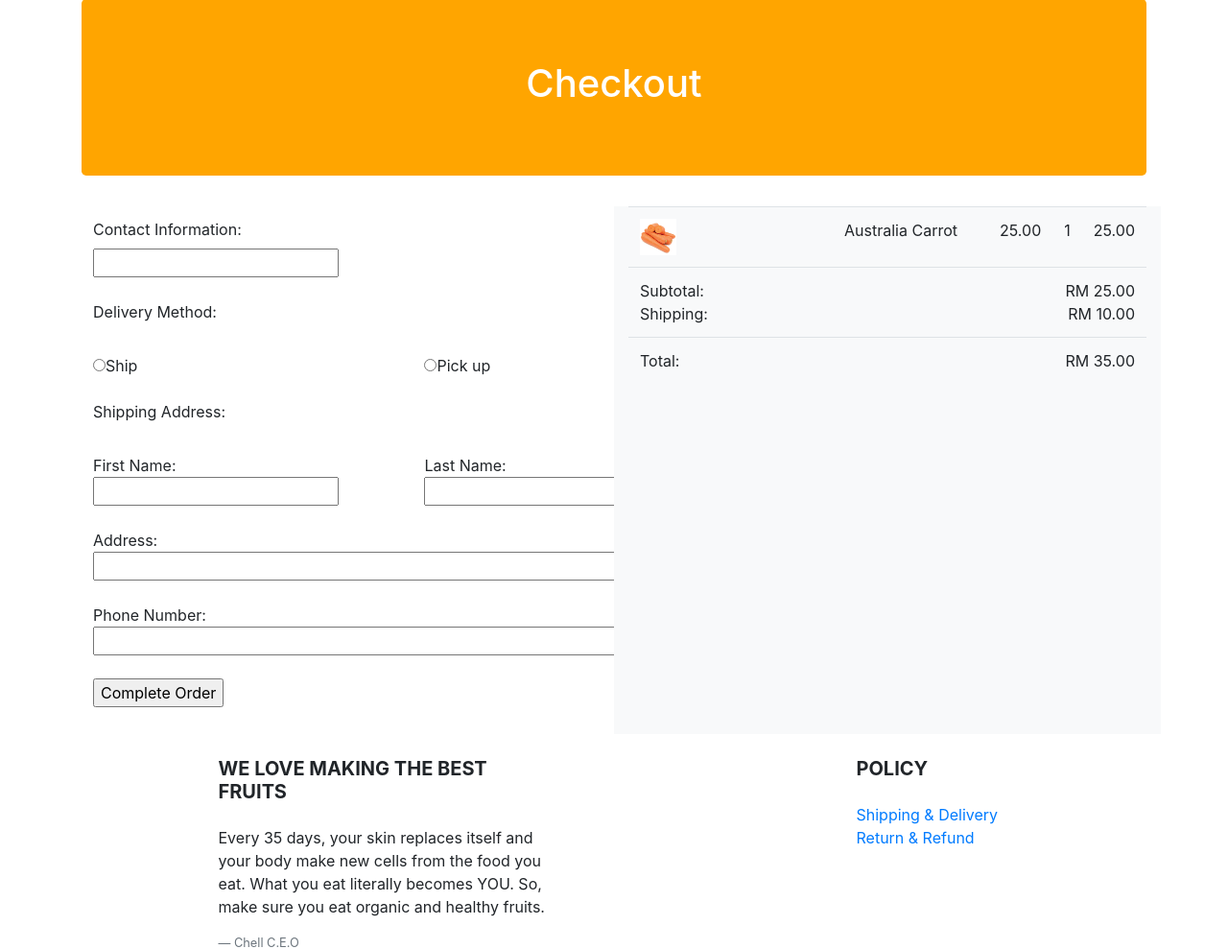
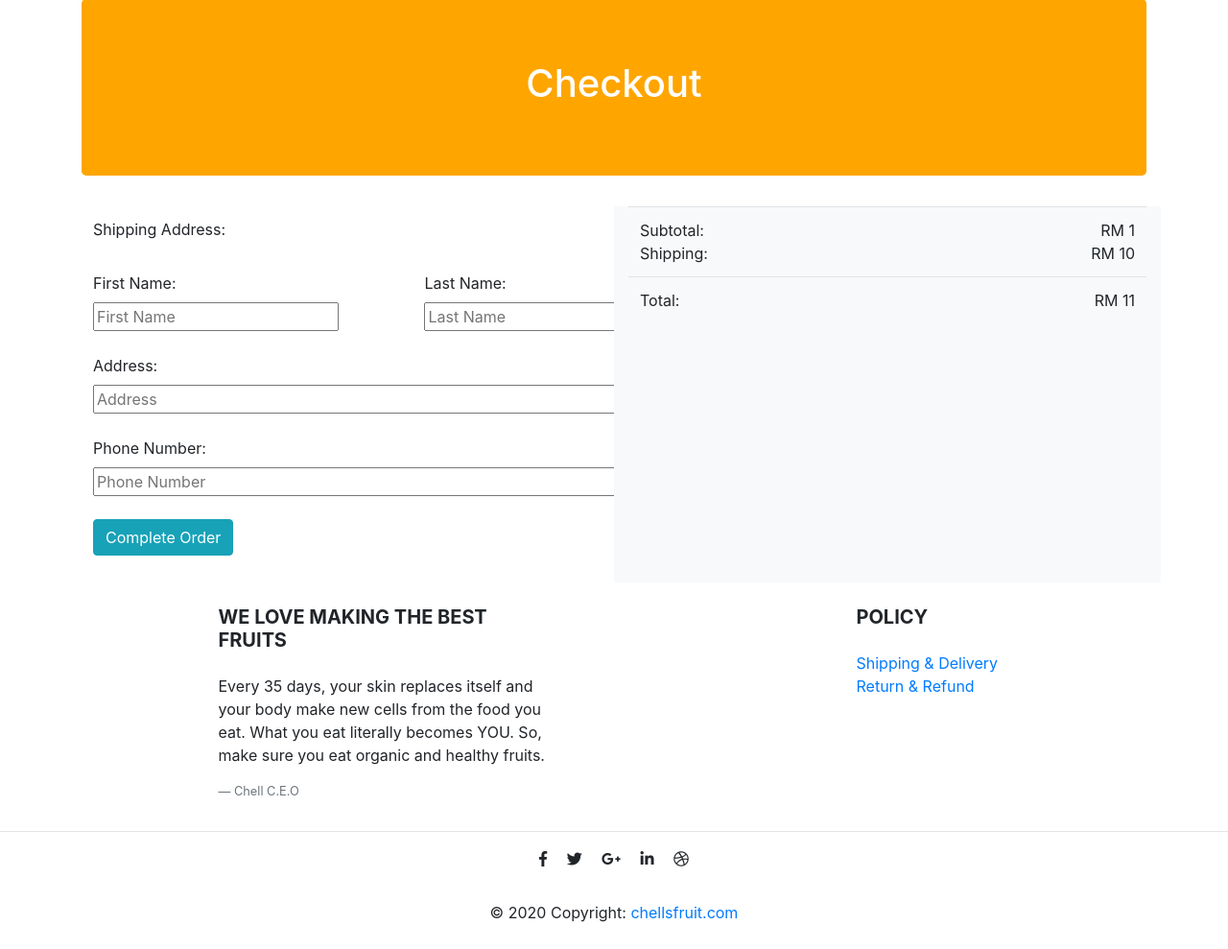
Before and after one commit to dextersiow/webAssignment, a PHP site: page /checkout.php?total=1 in a window 1280 px wide. Shown: the part 161-1150 px from the top of the page at 96% size. After the commit the page ends 1122 px from the top, so only its background shows below. Run offline with PHP 8.4, Linux system fonts and the light colour scheme; the visitor is signed in with stand-in values (Sample User, id 1); some libraries are stand-ins or nearby versions.

Commit message:
checkout only member allowed done, checkout page done

```diff
--- a/checkout.php
+++ b/checkout.php
@@ -3,6 +3,14 @@ session_start();
 if(!(isset($_SESSION['loggedin'])&& $_SESSION["loggedin"] === true)){
     header("location: signin.php?alert=1");
 }
+if ((isset($_COOKIE['cart']))&&(isset($_COOKIE['quantity']))) {
+    $cart = explode('|', $_COOKIE['cart']);
+    $quantity = explode('|', $_COOKIE['quantity']);
+} else {
+    $cart = array();
+    $quantity = array();
+}
+$con = new mysqli('localhost', 'root', '', 'webassignment');
 ?>
 <!DOCTYPE html>
 <!--
@@ -33,8 +41,12 @@ and open the template in the editor.
             h1{
                 color: white;
             }
-            .cart-itemname{
-                width: 30%;
+            .cart-itemimg{
+                width: 37%;
+            }
+
+            .img{
+                width: 70px;
             }
 
 
@@ -52,46 +64,39 @@ and open the template in the editor.
             </div>
             <div class="row">
                 <div class="col-6">
-                    <form action="completeOrder.php" method="POST">
+                    <form action="completeOrder.php" method="post">
                         <table class="table table-borderless">
-                            <tr>
-                                <td><label for="contact">Contact Information: </label><br>
-                                <input type="text" name="contact"/><br></td>
-                            </tr>
-                            <tr>
-                                <td><label for="delivery">Delivery Method: </label></td>
-                            </tr>
-                            <tr>
-                                <td><input type="radio" name="delivery" value="ship">Ship</td>
-                                <td><input type="radio" name="delivery" value="pickup">Pick up</td>
-                            </tr>
-
                             <tr><td><label for="shipping">Shipping Address: </label></td></tr>
-
-                            <tr><td>First Name: <input type="text" name="fname"></td><td>Last Name: <input type="text" name="lname"></td></tr>
-                            <tr><td colspan="2">Address: <input type="text" name="address" size="60px"></td></tr>
-                            <tr><td colspan="2">Phone Number: <input type="tel" name="phone" size="53px"></td></tr>
-                            <tr><td colspan="2"><input type="submit" value="Complete Order"></td></tr>
+                            <tr><td><label>First Name: </label><input type="text" name="fname" placeholder="First Name"></td><td><label>Last Name: </label><input type="text" name="lname" placeholder="Last Name"></td></tr>
+                            <tr><td colspan="2"><label>Address: </label><input type="text" name="address" size="60px" placeholder="Address"></td></tr>
+                            <tr><td colspan="2"><label>Phone Number: </label><input type="tel" name="phone" size="53px" placeholder="Phone Number"></td></tr>
+                            <tr><td colspan="2"><input class="btn btn-info" type="submit" value="Complete Order"></td></tr>
                         </table>
                     </form>
                 </div>
                 <div class="col-6 bg-light">
                     <table class="table table-hover" style="border-bottom:1px;">
-                        <tr class="cart cart-row">
-                            <td class="cart-itemimg"><img src="pics/products/australia_carrot.jpg"></td>
-                            <td class="cart-itemname">Australia Carrot</td>
-                            <td class="item-price">25.00</td>
-                            <td class="item-quantity">1</td>
-                            <td class="item-total">25.00</td>
-                        </tr>
+                        <?php
+                         foreach ($cart as $key => $value){
+                              $sql = "select * from product where productID ={$value}";
+                        $result = $con->query($sql);
+                        $row = $result->fetch_assoc();
+                        echo "<tr class=\"cart cart-row\">
+                            <td class=\"cart-itemimg\"><img class='img' src=\"pics/products/{$row['productImage']}\"></td>
+                            <td class=\"cart-itemname\">{$row['productName']}</td>
+                            <td class=\"item-quantity\">{$quantity[$key]}</td>
+                            <td class=\"item-price\" style=\"text-align:right\">RM {$row['price']}</td>
+                        </tr>";
+                         }
+                        ?>
                         <tfoot>
                             <tr>
-                                <td>Subtotal:<br>Shipping:</td>
-                                <td colspan="4" style="text-align:right">RM 25.00<br>RM 10.00</td>
+                                <td colspan="3">Subtotal:<br>Shipping:</td>
+                                <td style="text-align:right">RM <?php echo $_REQUEST['total']?><br>RM 10</td>
                             </tr>
                             <tr>
-                                <td>Total:</td>
-                                <td colspan="4" style="text-align: right">RM 35.00<br></td>
+                                <td colspan="3">Total:</td>
+                                <td style="text-align: right">RM <?php echo ($_REQUEST['total']+10)?><br></td>
                             </tr>
                         </tfoot>
                     </table>
--- a/preview.php
+++ b/preview.php
@@ -49,6 +49,8 @@ and open the template in the editor.
                     <h2>Price: RM <?php echo $row["price"]; ?></h2>
                     <p><u>Shipping calculated at checkout</u></p>
                     <form action="product.php" method="post">
+                        <label><b>Quantity:</b></label><br>
+                        <input id="quantity" type="number" name="quantity" value="1"><br>
                         <input id="addCart" type="submit" name="addtocart" value="ADD TO CART">
                         <input type="hidden" name="productID" value="<?php echo$row['productID']?>">
                     </form>
```
Also changed, not shown: cart.php (+18 -14 lines), product.php (+6 -1 lines).
